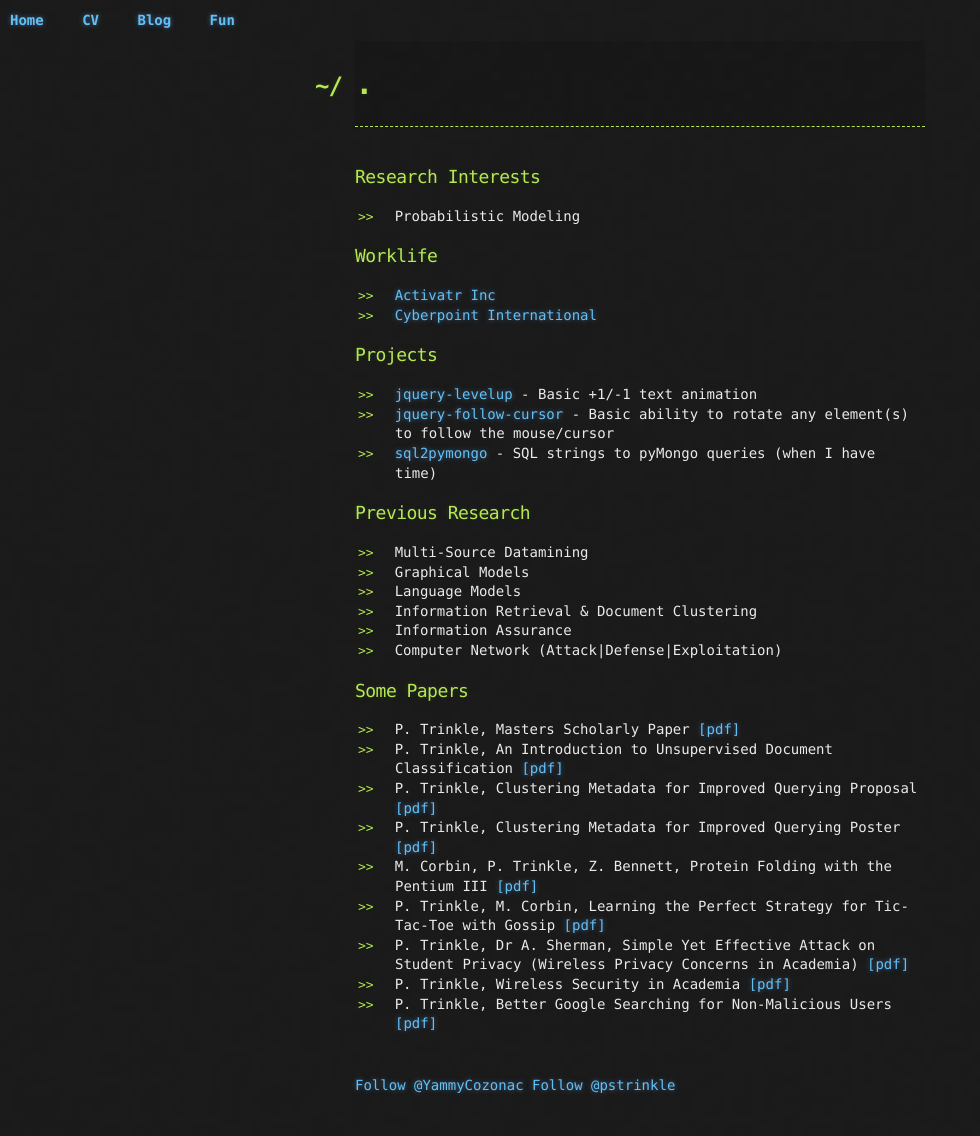
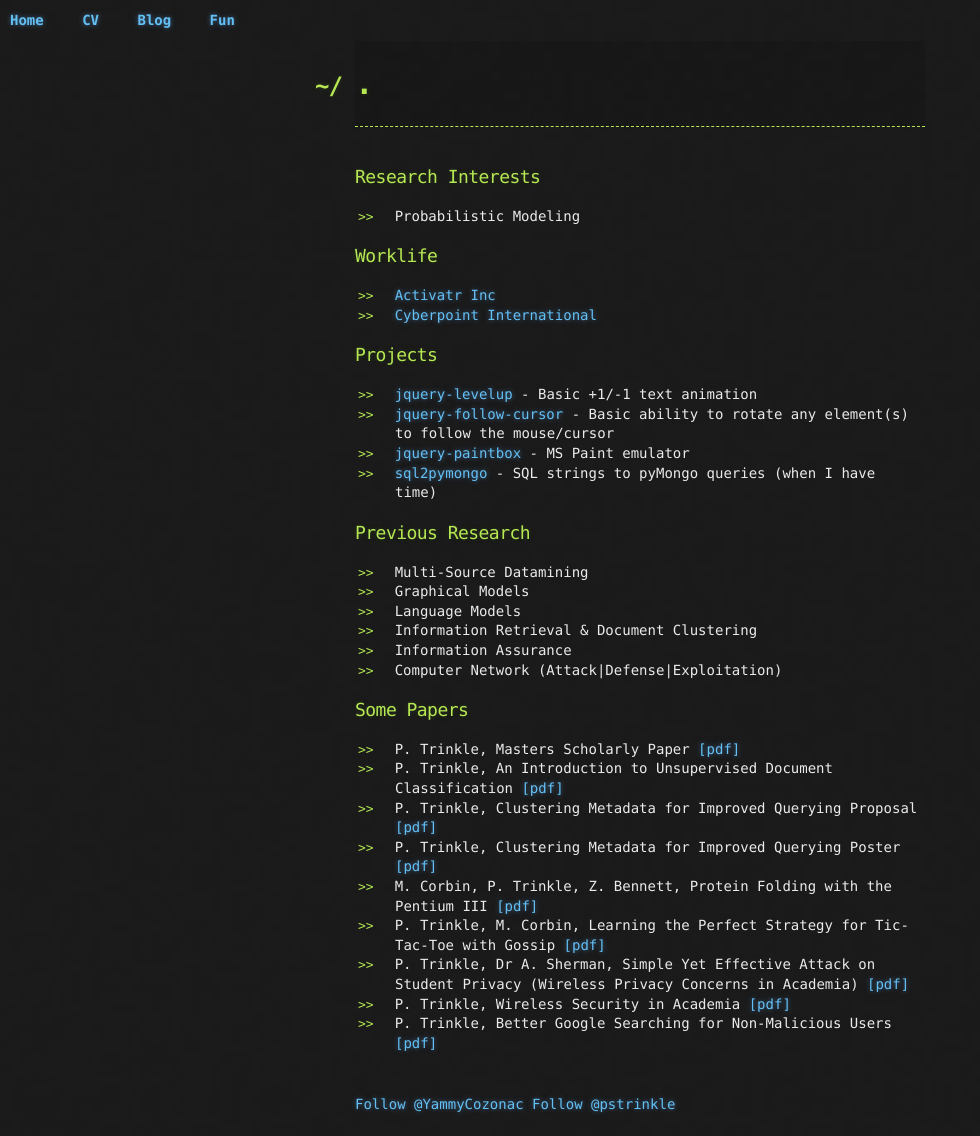
Before and after one commit to pstrinkle/pstrinkle.github.io, a Jekyll site: the page built from index.html, in a window 1280 px wide. Shown: the whole page, without its empty margins (0-980 px from the left). Built offline with Jekyll 4.4.1, drawn with Linux system fonts in a browser that asks for light colours; nearby versions of some CDN libraries; comment, search, counter and statistics services are not loaded.

Commit message:
added reference to new project

```diff
--- a/index.html
+++ b/index.html
@@ -26,6 +26,7 @@ title: .
   <ul>
     <li><a href="/jquery-levelup/" target="_blank">jquery-levelup</a> - Basic +1/-1 text animation</li>
     <li><a href="/jquery-follow-cursor" target="_blank">jquery-follow-cursor</a> - Basic ability to rotate any element(s) to follow the mouse/cursor</li>
+    <li><a href="/jquery-paintbos/" target="_blank">jquery-paintbox</a> - MS Paint emulator</li>
     <li><a href="https://github.com/pstrinkle/sql2pymongo" target="_blank">sql2pymongo</a> - SQL strings to pyMongo queries (when I have time)</li>
   </ul>
 </section>
```
